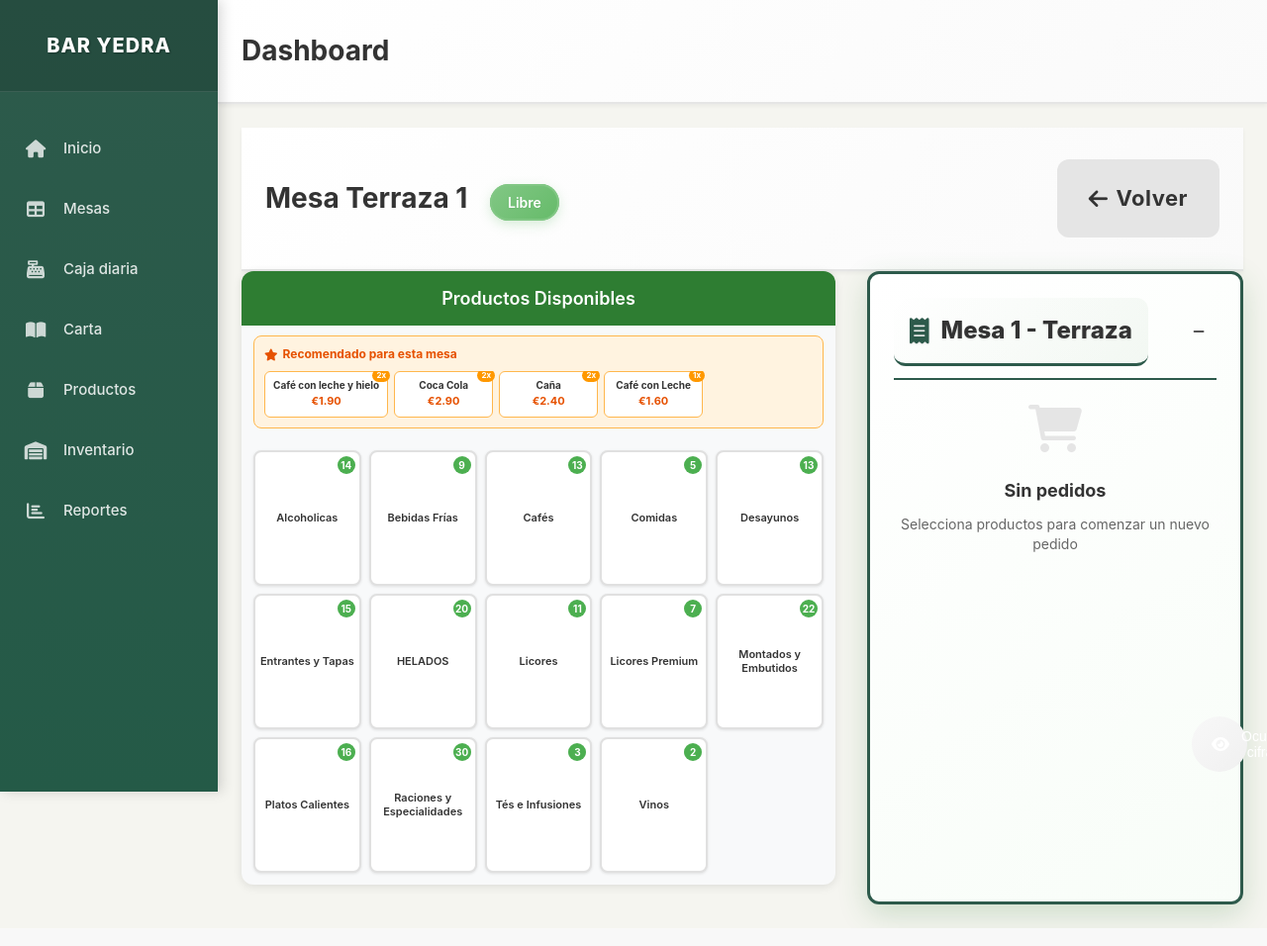
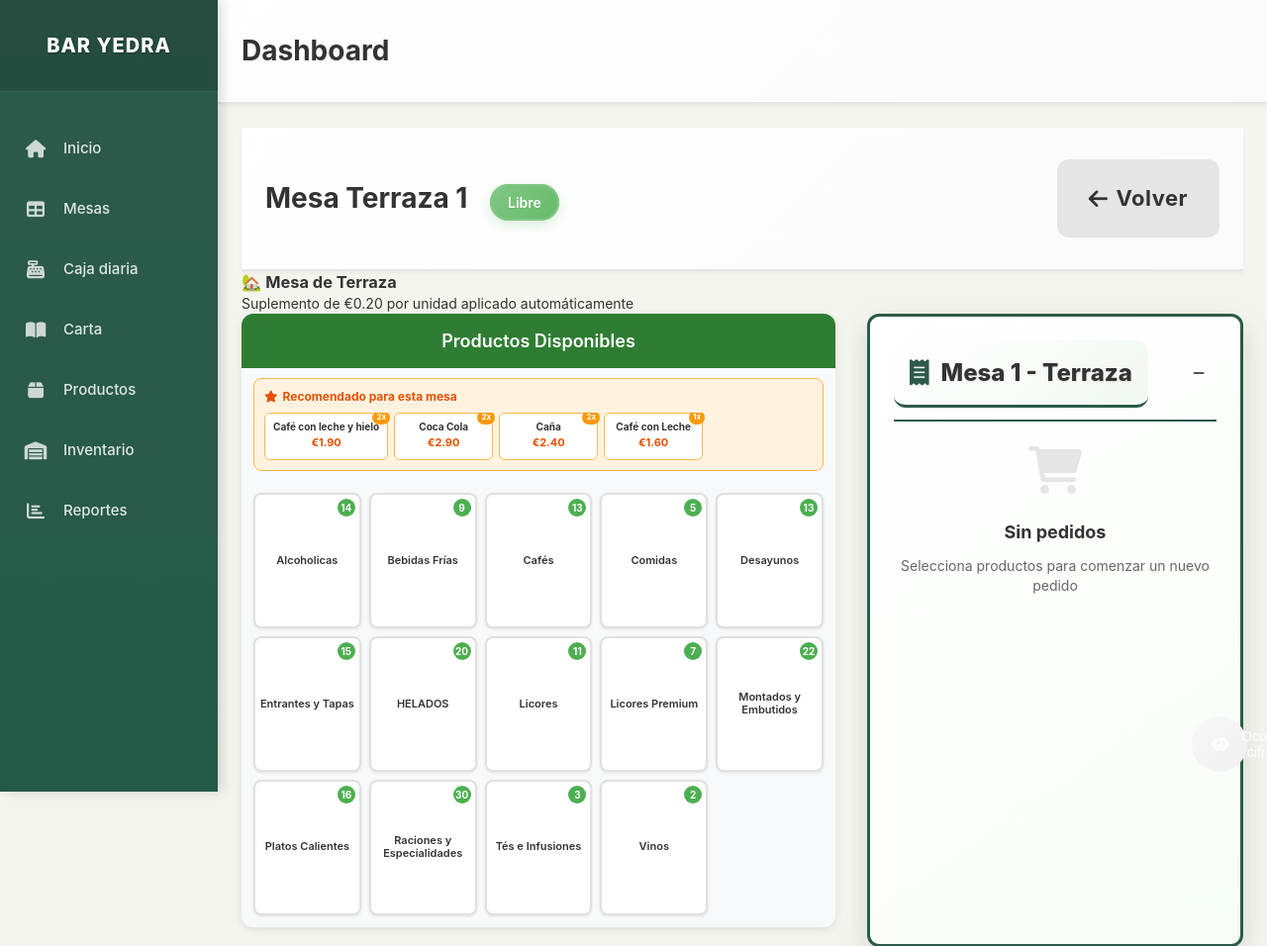
Before and after one commit to Fluxia21/BarYedraTPV, a Flask app: page /mesa/1 in a window 1280 px wide. Shown: the top 956 px of the page at 99% size. Run offline with Flask 3, Linux system fonts and the light colour scheme; some libraries are stand-ins or nearby versions.

Commit message:
Adjust prices automatically when orders are placed on the outdoor terrace
Implements a €0.20 surcharge per product for terrace orders by modifying `templates/table_detail.html`.

Replit-Commit-Author: Agent
Replit-Commit-Session-Id: 16f3932f-c68f-4b98-ab4f-7d4d30f120a5
Replit-Commit-Screenshot-Url: https://storage.googleapis.com/screenshot-production-us-central1/f959c143-cbae-4e9e-81f4-4c4ec6c07340/bcca4187-04b2-46c1-b5e5-e31a9ef7fc82.jpg

```diff
--- a/templates/table_detail.html
+++ b/templates/table_detail.html
@@ -1,6 +1,54 @@
 {% extends "layout.html" %}
 
 {% block title %}Mesa {{ mesa.zona }} {{ mesa.numero }}{% endblock %}
+
+{% block extra_css %}
+<style>
+    .terraza-badge {
+        background: #ff9800;
+        color: white;
+        padding: 2px 6px;
+        border-radius: 12px;
+        font-size: 10px;
+        font-weight: bold;
+        margin-left: 5px;
+    }
+
+    .precio-base {
+        text-decoration: line-through;
+        color: #999;
+        font-size: 12px;
+        margin-right: 5px;
+    }
+
+    .precio-terraza {
+        color: #ff9800;
+        font-weight: bold;
+        font-size: 14px;
+    }
+
+    .terraza-info {
+        background: #fff3e0;
+        border: 2px solid #ff9800;
+        border-radius: 8px;
+        padding: 15px;
+        margin: 15px 0;
+        text-align: center;
+    }
+
+    .terraza-info h3 {
+        color: #ff9800;
+        margin: 0 0 10px 0;
+        font-size: 18px;
+    }
+
+    .terraza-info p {
+        color: #e65100;
+        margin: 0;
+        font-weight: bold;
+    }
+</style>
+{% endblock %}
 
 {% block content %}
 <div class="content-header">
@@ -19,6 +67,13 @@
         </a>
     </div>
 </div>
+
+{% if mesa.zona.lower() == 'terraza' %}
+<div class="terraza-info">
+    <h3>🏡 Mesa de Terraza</h3>
+    <p>Suplemento de €0.20 por unidad aplicado automáticamente</p>
+</div>
+{% endif %}
 
 <div class="table-detail-layout">
     <!-- Panel de productos (izquierda) -->
@@ -139,15 +194,28 @@
                         {% set producto = productos_dict[producto_id|int] %}
                         <div class="order-item">
                             <div class="item-details">
-                                <div class="item-name">{{ producto.nombre }}</div>
-                                <div class="item-price">€{{ "%.2f"|format(producto.precio) }}</div>
+                                <div class="item-name">
+                                    {{ producto.nombre }}
+                                    {% if mesa.zona.lower() == 'terraza' %}
+                                        <span class="terraza-badge">🏡 Terraza</span>
+                                    {% endif %}
+                                </div>
+                                <div class="item-price">
+                                    {% set precio_final = producto.precio + 0.20 if mesa.zona.lower() == 'terraza' else producto.precio %}
+                                    {% if mesa.zona.lower() == 'terraza' %}
+                                        <span class="precio-base">€{{ "%.2f"|format(producto.precio) }}</span>
+                                        <span class="precio-terraza">€{{ "%.2f"|format(precio_final) }}</span>
+                                    {% else %}
+                                        €{{ "%.2f"|format(precio_final) }}
+                                    {% endif %}
+                                </div>
                             </div>
                             <div class="item-quantity">
                                 <button class="btn-quantity" onclick="updateQuantity({{ mesa.id }}, {{ producto.id }}, {{ cantidad - 1 }})">-</button>
                                 <span class="quantity">{{ cantidad }}</span>
                                 <button class="btn-quantity" onclick="updateQuantity({{ mesa.id }}, {{ producto.id }}, {{ cantidad + 1 }})">+</button>
                             </div>
-                            <div class="item-subtotal">€{{ "%.2f"|format(producto.precio * cantidad) }}</div>
+                            <div class="item-subtotal">€{{ "%.2f"|format(precio_final * cantidad) }}</div>
                             <button class="btn-remove" onclick="removeFromOrder({{ mesa.id }}, {{ producto.id }})" title="Eliminar">
                                 <i class="fas fa-trash"></i>
                             </button>
```
Also changed, not shown: instance/yedra_bar.db.
